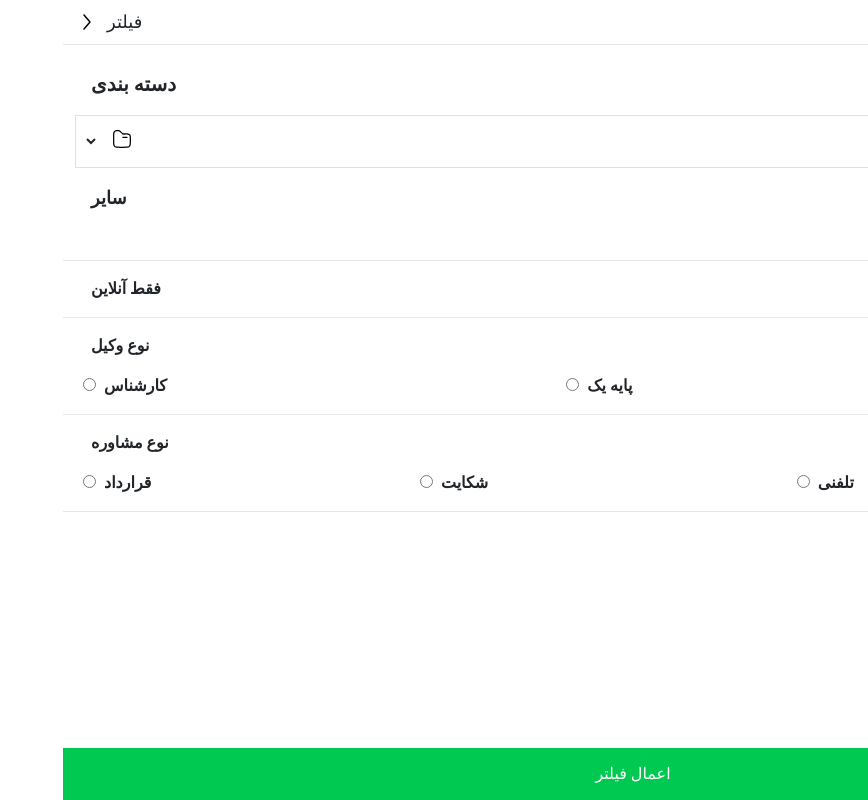
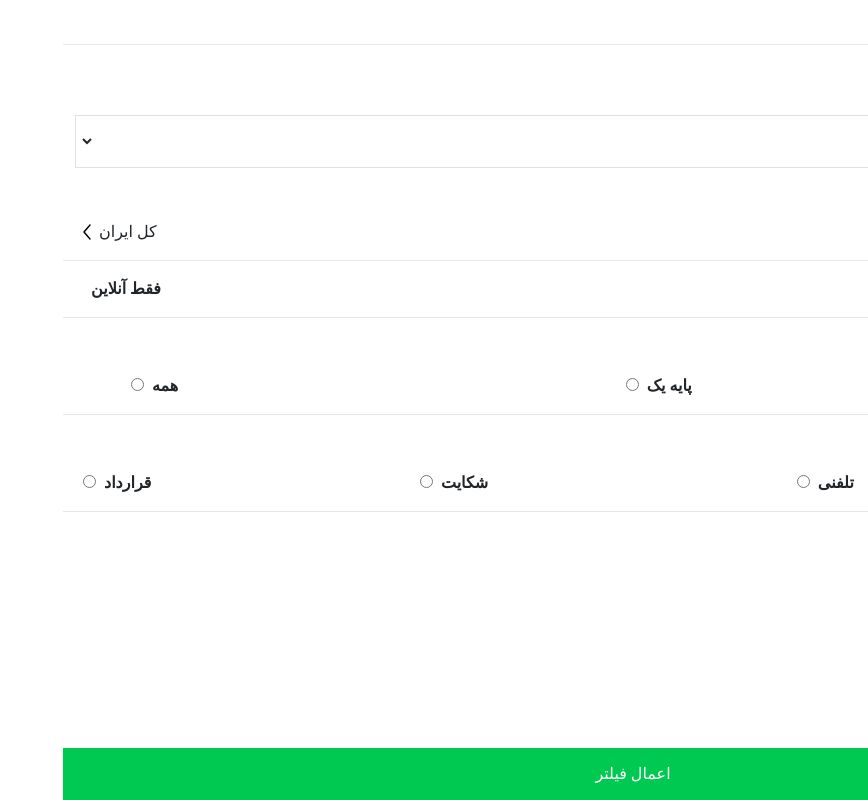
Before and after one commit to nafise1380/my-vite-app, a React (Vite) app: page / in a window 1280 px wide. Shown: the whole page, without its empty margins (412-1280 px from the left). Built offline with nearby package versions, Linux system fonts and the light colour scheme.

Commit message:
path section to profile added with some change in all components

```diff
--- a/src/components/Filter/FourChoice.jsx
+++ b/src/components/Filter/FourChoice.jsx
@@ -4,7 +4,7 @@ function FourChoice() {
   return (
         <>
           <div className="container border-b border-gray-200">
-            <span className="flex justify-end font-bold mx-3 mt-3"> نوع مشاوره </span>
+            <span className="flex  font-bold mx-3 mt-3"> نوع مشاوره </span>
             <div className="flex  justify-between mx-2">
                <div className=" my-3  ">
                     <label  className="mx-2 font-bold"> متنی </label>
--- a/src/components/Filter/Header.jsx
+++ b/src/components/Filter/Header.jsx
@@ -3,14 +3,10 @@
 export default function Header(){
     return(
         <>
-        <header className="border-b border-gray-200 flex justify-end  container">
-             <span className=" m-2 text-lg"> فیلتر </span>
-
-             <img src="/alt-arrow-right.svg" alt="arrow"  className="d-flex"/>
+        <header className="border-b border-gray-200 flex  container">
+            <img src="/alt-arrow-right.svg" alt="arrow"  className="d-flex"/>
+             <span className=" m-2 text-lg font-bold"> فیلتر </span>
        </header>
-
-
-
         </>
     )
 }
--- a/src/components/Filter/InputFourChoice.jsx
+++ b/src/components/Filter/InputFourChoice.jsx
@@ -5,18 +5,18 @@ function InputFourChoice() {
   return (
          <>
             <div className="container border-b border-gray-200">
-                <span className="flex justify-end font-bold mx-3 mt-3"> نوع وکیل </span>
+                <span className="flex  font-bold mx-3 mt-3"> نوع وکیل </span>
                 <div className="flex justify-between mx-2">
-                   <div className=" my-3 mx-12">
-                        <label  className="mx-2 font-bold"> همه </label>
+                     <div className=" my-3  ">
+                        <label className="mx-2 font-bold"> کارشناس </label>
                         <input type="radio" name="sender"/>
                     </div>
-                    <div className="my-3 mx-12 ">
+                     <div className="my-3 mx-12 ">
                         <label className="mx-2 font-bold"> پایه یک</label>
                         <input type="radio" name="sender"/>
                     </div>
-                    <div className=" my-3  ">
-                        <label className="mx-2 font-bold"> کارشناس </label>
+                   <div className=" my-3 mx-12">
+                        <label  className="mx-2 font-bold"> همه </label>
                         <input type="radio" name="sender"/>
                     </div>
                 </div>
--- a/src/components/Filter/LabelCategory.jsx
+++ b/src/components/Filter/LabelCategory.jsx
@@ -3,18 +3,18 @@ export default function LabelCategory() {
   return (
     <>
         <div className="container">
-            <div className="d-flex align-items-center justify-end mb-2 mx-3 lead">
-               <img src="/icon.svg" alt="icon" className="position-absolute mx-3 "  style={{height: '30px',  marginTop:'125px' }} />
-               <label className="mt-4 mb-2 font-bold">دسته بندی</label>
+            <div className="d-flex align-items-center  mb-2 mx-3 lead">
+               <img src="/icon.svg" alt="icon" className="position-absolute "  style={{height: '25px',  marginTop:'130px'}} />
+               <label className="mt-4 mb-2 font-bold ">دسته بندی</label>
             </div>
-            <div className=" p-2 border">
-              <select name="دسته بندی" className="w-100 p-2">
-                 <option value="item1" className="">دسته بندی</option>
+            <div className=" p-2 border ">
+              <select name="دسته بندی" className="w-100 p-2  mx-1">
+                 <option value="item1" >دسته بندی</option>
                  <option value="item2">آیتم دوم</option>
                  <option value="item3">آیتم سوم</option>
               </select>
             </div>
-          </div>
+         </div>
     </>
   );
 }
--- a/src/components/Filter/Section.jsx
+++ b/src/components/Filter/Section.jsx
@@ -1,16 +1,17 @@
+import { Link } from "react-router-dom";
 
 
 export default function Section(){
     return(
         <>
             <div className="container border-b border-gray-200 ">
-                <span className=" flex justify-end m-3 mb-2 font-bold text-lg"> سایر</span>
-                <div className="flex">
+                <span className=" flex  m-3 mb-2 font-bold text-lg"> سایر</span>
+                <div className="flex justify-between">
+                    <p className="mx-3 font-bold "> استان</p>
                     <section className="flex mb-3 ">
-                        <a href='#'> <img src='/alt-arrow-left.svg' alt="alt-arrow-left"/></a>
                         <span className=" flex "> کل ایران</span>
+                        <Link to={"profile"}><img src='/alt-arrow-left.svg' alt="alt-arrow-left"/></Link>
                     </section>
-                     <p className="mx-3 font-bold "> استان</p>
                 </div>
             </div>
         </>
```
